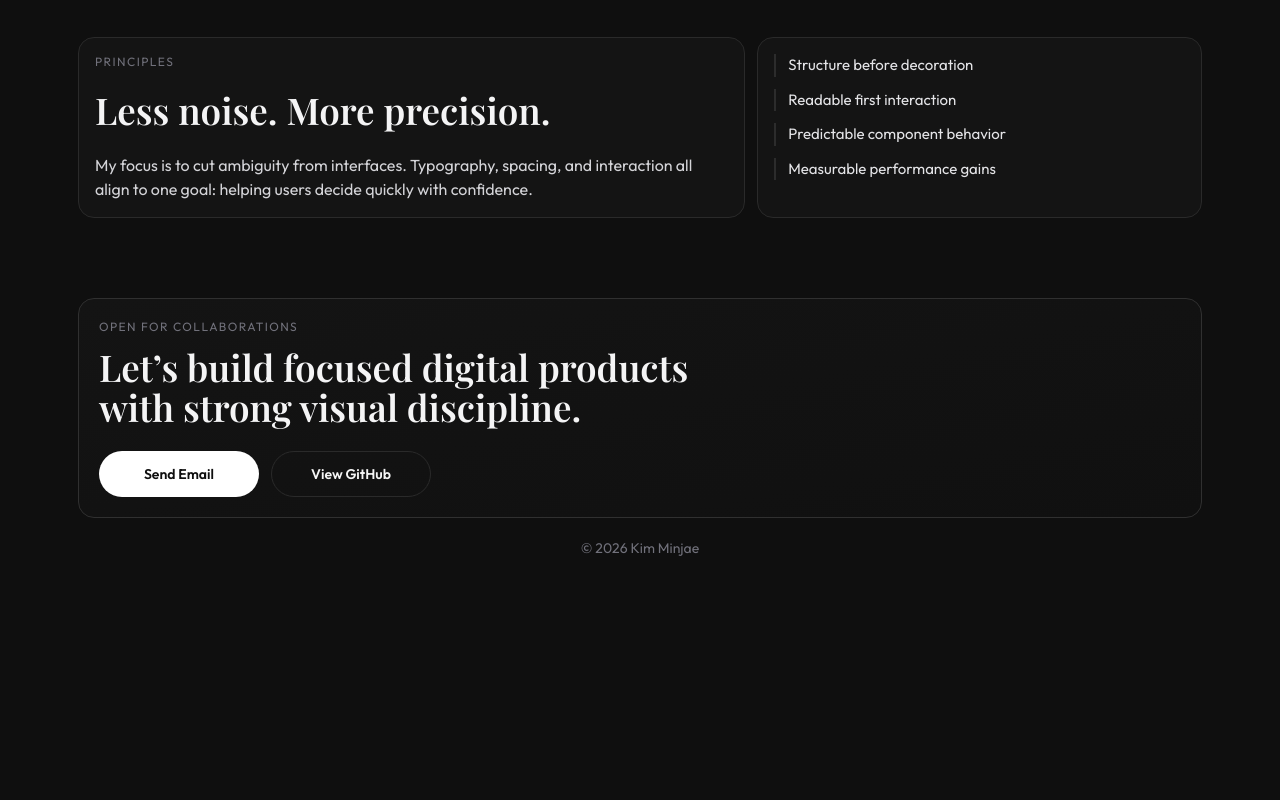
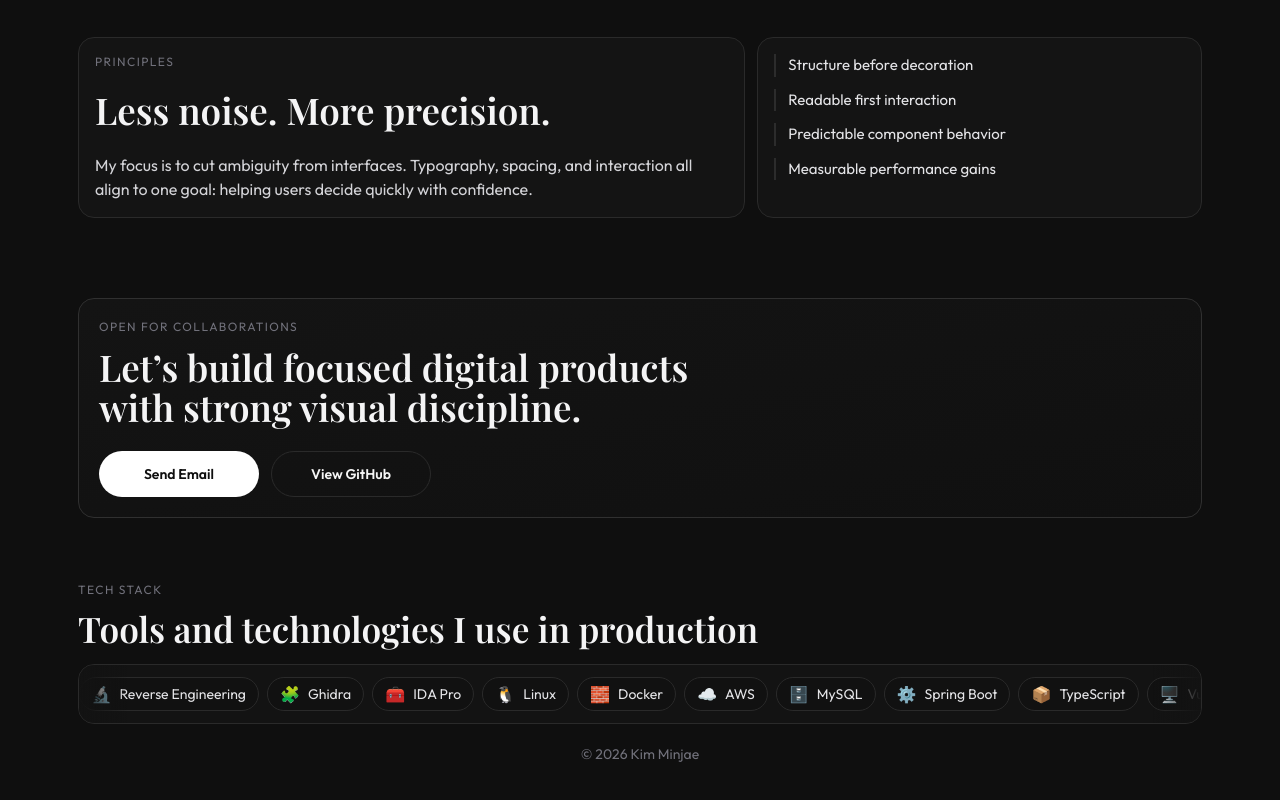
Before and after one commit to HLab-Haeyul/HLab-Web, a Vue app: page /en in a window 1280 px wide. Shown: the part 1168-1968 px from the top of the page. Before the commit the page ends 1782 px from the top, so only its background shows below. Built offline with nearby package versions, Linux system fonts and the light colour scheme; the HTML template or start-up script is replaced by a standard one.

Commit message:
feat(#3) : 하단 기술 스택 전광판 섹션 추가

```diff
--- /dev/null
+++ b/src/features/portfolio/stackTicker.ts
@@ -0,0 +1,40 @@
+import type { Locale, StackTickerCopy } from './types'
+
+export const stackTickerByLocale: Record<Locale, StackTickerCopy> = {
+  ko: {
+    kicker: '기술 스택',
+    heading: '실무에서 사용하는 도구와 기술',
+    items: [
+      { icon: '🧠', label: 'Malware Analysis' },
+      { icon: '🐍', label: 'Python' },
+      { icon: '🔬', label: 'Reverse Engineering' },
+      { icon: '🧩', label: 'Ghidra' },
+      { icon: '🧰', label: 'IDA Pro' },
+      { icon: '🐧', label: 'Linux' },
+      { icon: '🧱', label: 'Docker' },
+      { icon: '☁️', label: 'AWS' },
+      { icon: '🗄️', label: 'MySQL' },
+      { icon: '⚙️', label: 'Spring Boot' },
+      { icon: '📦', label: 'TypeScript' },
+      { icon: '🖥️', label: 'Vue 3' },
+    ],
+  },
+  en: {
+    kicker: 'Tech Stack',
+    heading: 'Tools and technologies I use in production',
+    items: [
+      { icon: '🧠', label: 'Malware Analysis' },
+      { icon: '🐍', label: 'Python' },
+      { icon: '🔬', label: 'Reverse Engineering' },
+      { icon: '🧩', label: 'Ghidra' },
+      { icon: '🧰', label: 'IDA Pro' },
+      { icon: '🐧', label: 'Linux' },
+      { icon: '🧱', label: 'Docker' },
+      { icon: '☁️', label: 'AWS' },
+      { icon: '🗄️', label: 'MySQL' },
+      { icon: '⚙️', label: 'Spring Boot' },
+      { icon: '📦', label: 'TypeScript' },
+      { icon: '🖥️', label: 'Vue 3' },
+    ],
+  },
+}
--- a/src/views/PortfolioView.vue
+++ b/src/views/PortfolioView.vue
@@ -2,11 +2,14 @@
 import { computed, onBeforeUnmount, onMounted, ref, watch } from 'vue'
 import { useRoute } from 'vue-router'
 import { portfolioCopyByLocale } from '../features/portfolio/copy'
+import { stackTickerByLocale } from '../features/portfolio/stackTicker'
 import type { Locale } from '../features/portfolio/types'
 
 const route = useRoute()
 const locale = computed<Locale>(() => (route.path.startsWith('/en') ? 'en' : 'ko'))
 const copy = computed(() => portfolioCopyByLocale[locale.value])
+const stackTicker = computed(() => stackTickerByLocale[locale.value])
+const tickerLoopItems = computed(() => [...stackTicker.value.items, ...stackTicker.value.items])
 const currentYear = new Date().getFullYear()
 const isSidebarOpen = ref(false)
 
@@ -444,6 +447,37 @@ watch(isSidebarOpen, (open) => {
           </a>
         </div>
       </section>
+
+      <section :class="isAppLayout ? 'mt-10' : 'mt-12 md:mt-16'">
+        <div>
+          <p class="text-xs uppercase tracking-[0.12em] text-zinc-500">{{ stackTicker.kicker }}</p>
+          <h2
+            class="mt-3 leading-[1.08] text-zinc-100 [font-family:var(--font-display)]"
+            :class="isAppLayout ? 'text-[clamp(1.3rem,5vw,1.6rem)]' : 'text-[clamp(1.5rem,3.1vw,2.2rem)]'"
+          >
+            {{ stackTicker.heading }}
+          </h2>
+        </div>
+
+        <div class="relative mt-4 overflow-hidden rounded-2xl border border-[#2a2a2a] bg-[#131313]">
+          <div class="pointer-events-none absolute inset-y-0 left-0 z-10 w-12 bg-gradient-to-r from-[#131313] to-transparent"></div>
+          <div class="pointer-events-none absolute inset-y-0 right-0 z-10 w-12 bg-gradient-to-l from-[#131313] to-transparent"></div>
+
+          <div
+            class="stack-ticker-track flex w-max items-center gap-2 py-3"
+            :style="{ animationDuration: isAppLayout ? '20s' : '26s' }"
+          >
+            <article
+              v-for="(item, index) in tickerLoopItems"
+              :key="`${item.label}-${index}`"
+              class="shrink-0 flex items-center gap-2 rounded-full border border-[#2a2a2a] bg-[#111111] px-3 py-1.5"
+            >
+              <span class="text-base leading-none">{{ item.icon }}</span>
+              <span class="text-sm text-zinc-200">{{ item.label }}</span>
+            </article>
+          </div>
+        </div>
+      </section>
     </main>
 
     <footer :class="isAppLayout ? 'mt-4 text-center' : 'mt-5 text-center'">
@@ -451,3 +485,26 @@ watch(isSidebarOpen, (open) => {
     </footer>
   </div>
 </template>
+
+<style scoped>
+.stack-ticker-track {
+  animation-name: ticker-marquee;
+  animation-timing-function: linear;
+  animation-iteration-count: infinite;
+}
+
+@keyframes ticker-marquee {
+  from {
+    transform: translateX(0);
+  }
+  to {
+    transform: translateX(-50%);
+  }
+}
+
+@media (prefers-reduced-motion: reduce) {
+  .stack-ticker-track {
+    animation: none;
+  }
+}
+</style>
```
Also changed, not shown: src/features/portfolio/types.ts (+11 -0 lines).
